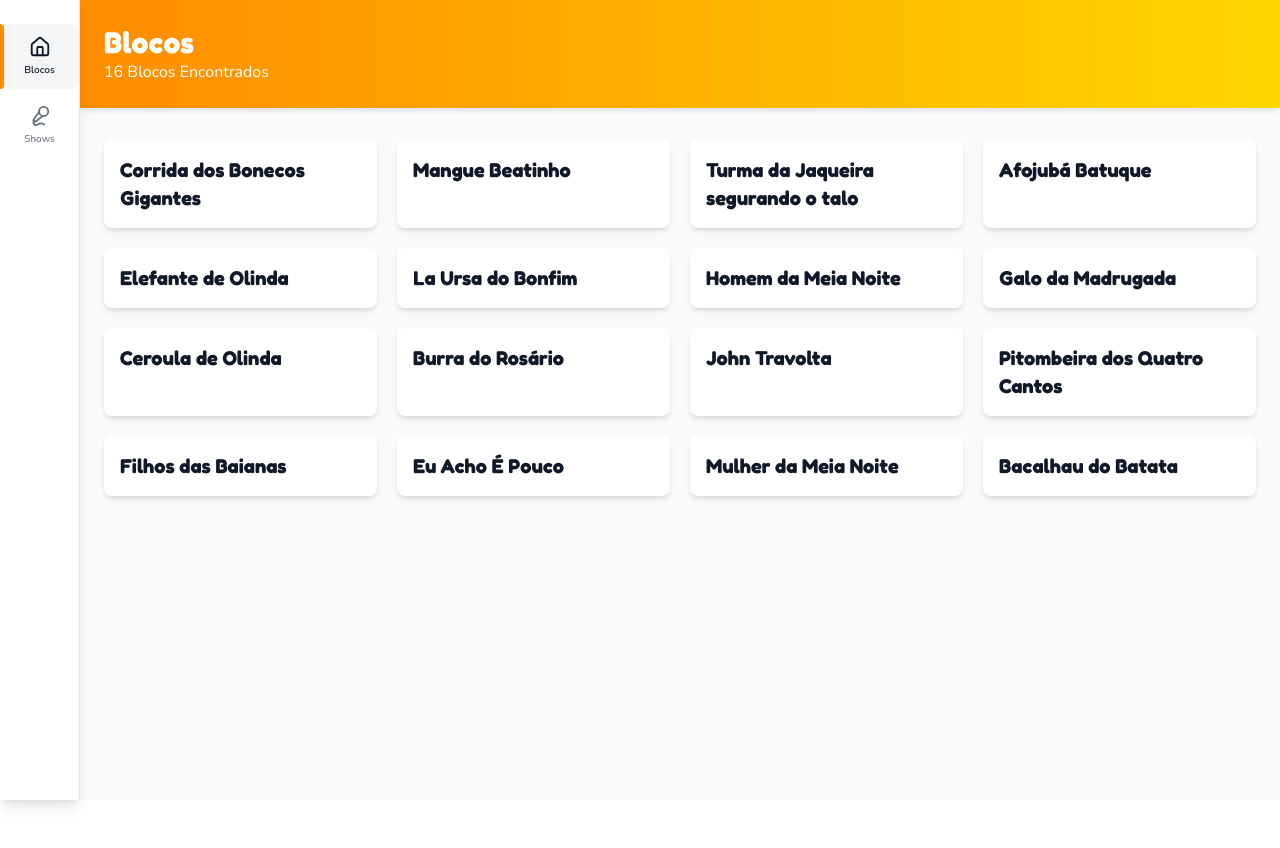
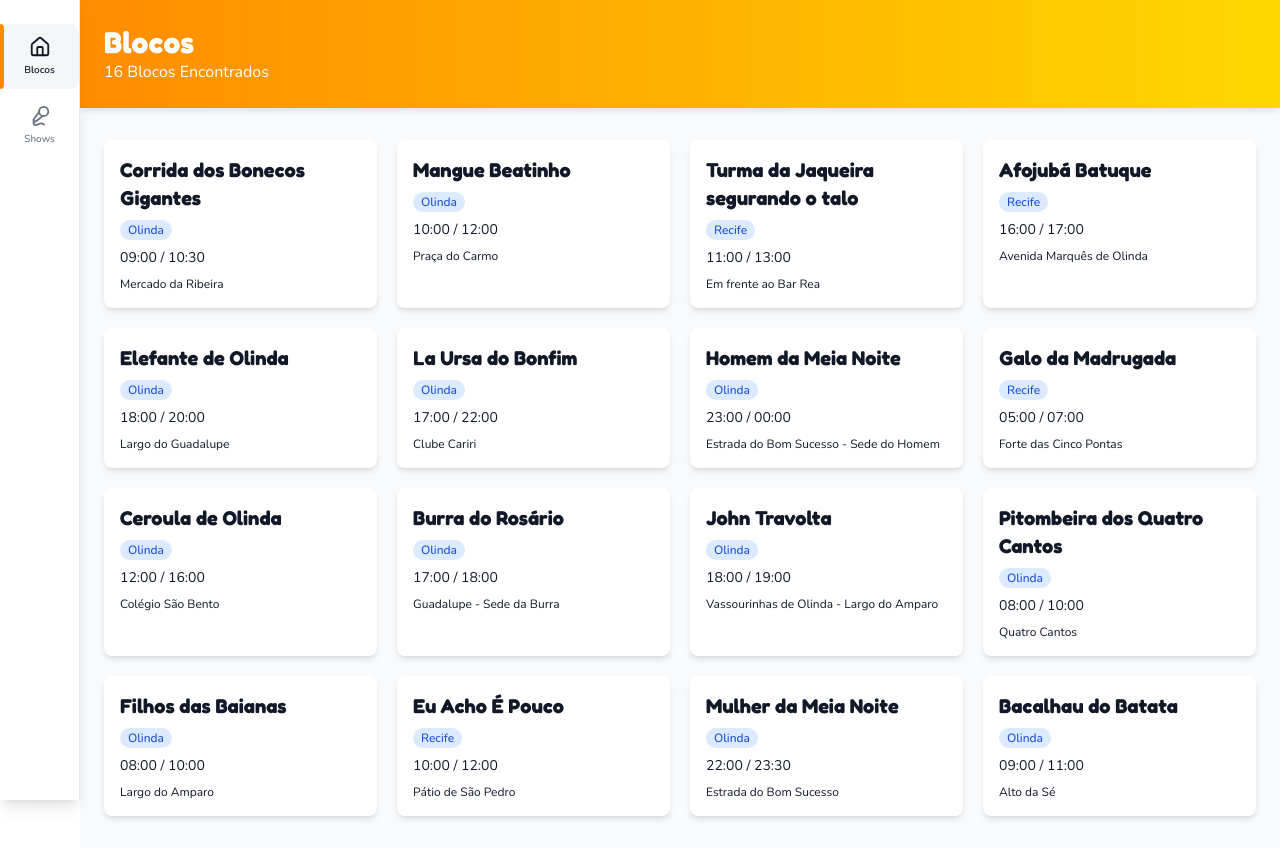
Before and after one commit to uuchoaa/foca-no-carnaval, a React (Vite) app in the folder apps/carnival-app/: page /blocos in a window 1280 px wide. Before the commit the page ends 800 px from the top, so only its background shows below. Built offline with nearby package versions, Linux system fonts and the light colour scheme.

Commit message:
feat: add more info

```diff
--- a/apps/carnival-app/src/screens/BlocosHomeScreen.tsx
+++ b/apps/carnival-app/src/screens/BlocosHomeScreen.tsx
@@ -1,5 +1,5 @@
 import { useEvents } from '../contexts/EventsContext';
-import { Page, Text, Card, CardGrid } from '../design-system';
+import { Page, Text, Card, CardGrid, Badge, VStack } from '../design-system';
 
 export default function BlocosHomeScreen() {
   const { getBlocos, loading } = useEvents();
@@ -15,7 +15,14 @@ export default function BlocosHomeScreen() {
         <CardGrid>
           {blocos.map((bloco) => (
             <Card key={bloco.id}>
-              <Text variant="title">{bloco.name}</Text>
+              <VStack gap={2} align="start">
+                <Text variant="title">{bloco.name}</Text>
+                <Badge color="blue">{bloco.city}</Badge>
+                <Text variant="small">
+                  {bloco.concentration.time} / {bloco.departure.time}
+                </Text>
+                <Text variant="caption">{bloco.location.raw}</Text>
+              </VStack>
             </Card>
           ))}
         </CardGrid>
```
